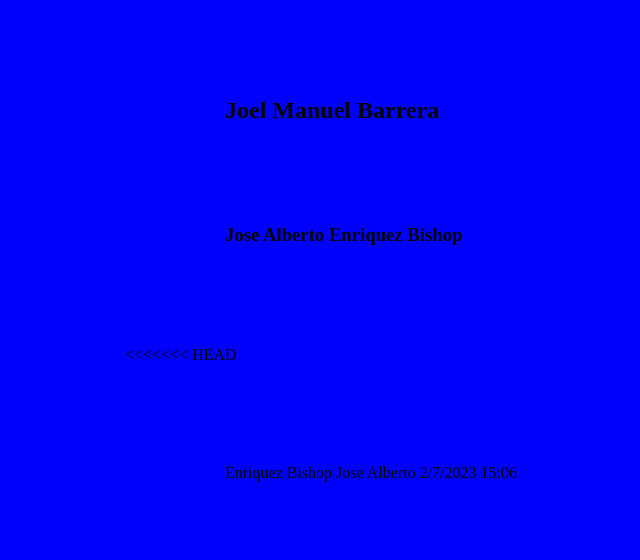
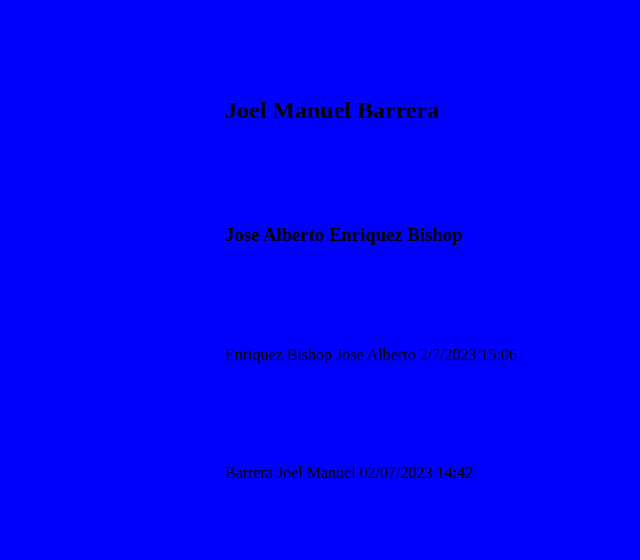
Before and after one commit to JoseEnriquez884/TP_SO_I4_Equipo_106, a plain HTML site: page index.html in a window 1280 px wide. Shown: the part 240-800 px from the top of the page, without its empty margins (75-715 px from the left). Drawn offline with Linux system fonts and the light colour scheme.

Commit message:
arreglando <p>

```diff
--- a/index.html
+++ b/index.html
@@ -10,10 +10,7 @@
 <h1>Controlde versiones</h1>
 <h2>Joel Manuel Barrera</h2>
 <h3>Jose Alberto Enriquez Bishop</h3>
-<<<<<<< HEAD
 <p>Enriquez Bishop Jose Alberto 2/7/2023 15:06 </p>
-=======
 <p>Barrera Joel Manuel 02/07/2023 14:42</p>
->>>>>>> 7d368af8807710dba4b292a901b172c73c7d2e19
 </body>
 </html>
```
